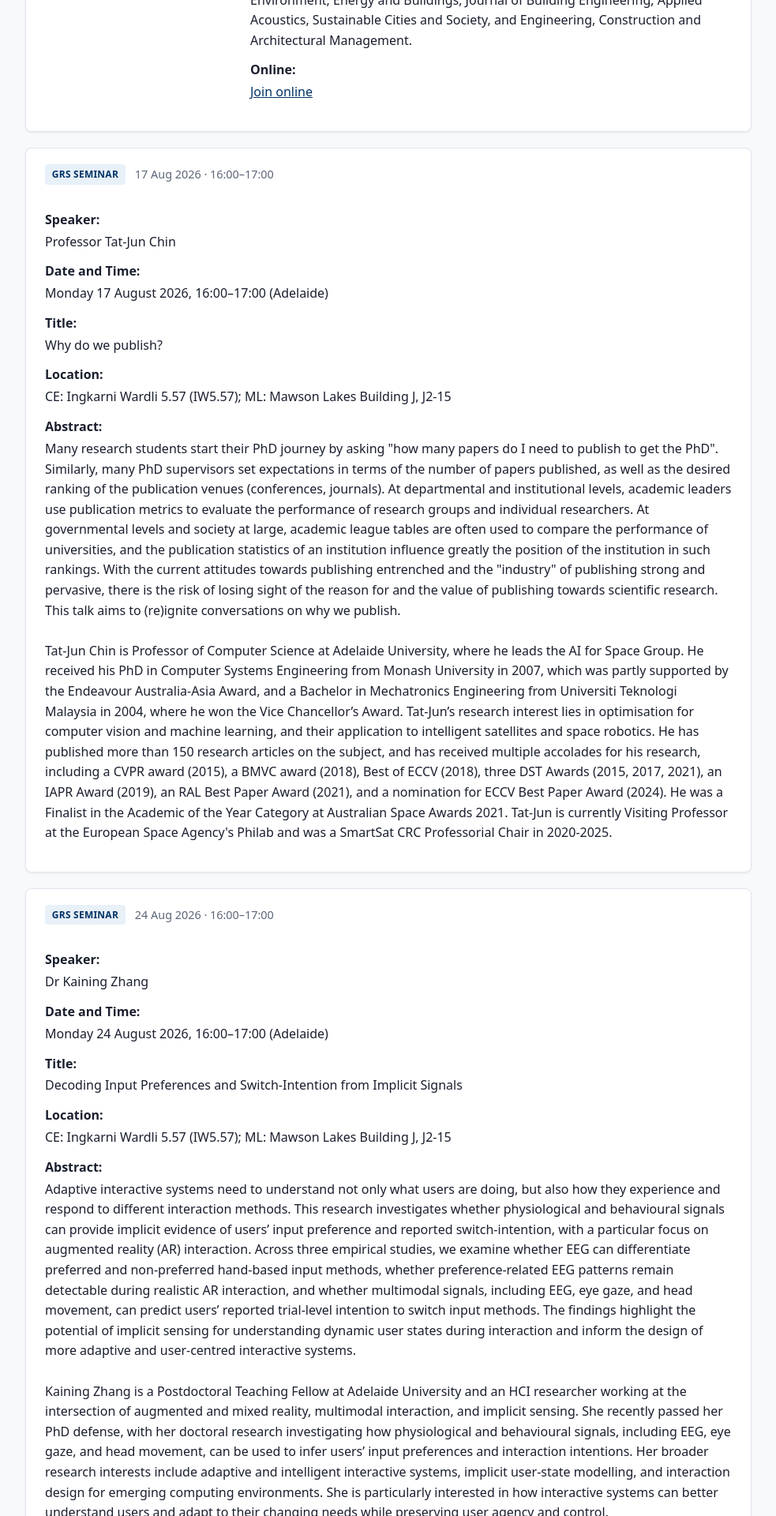
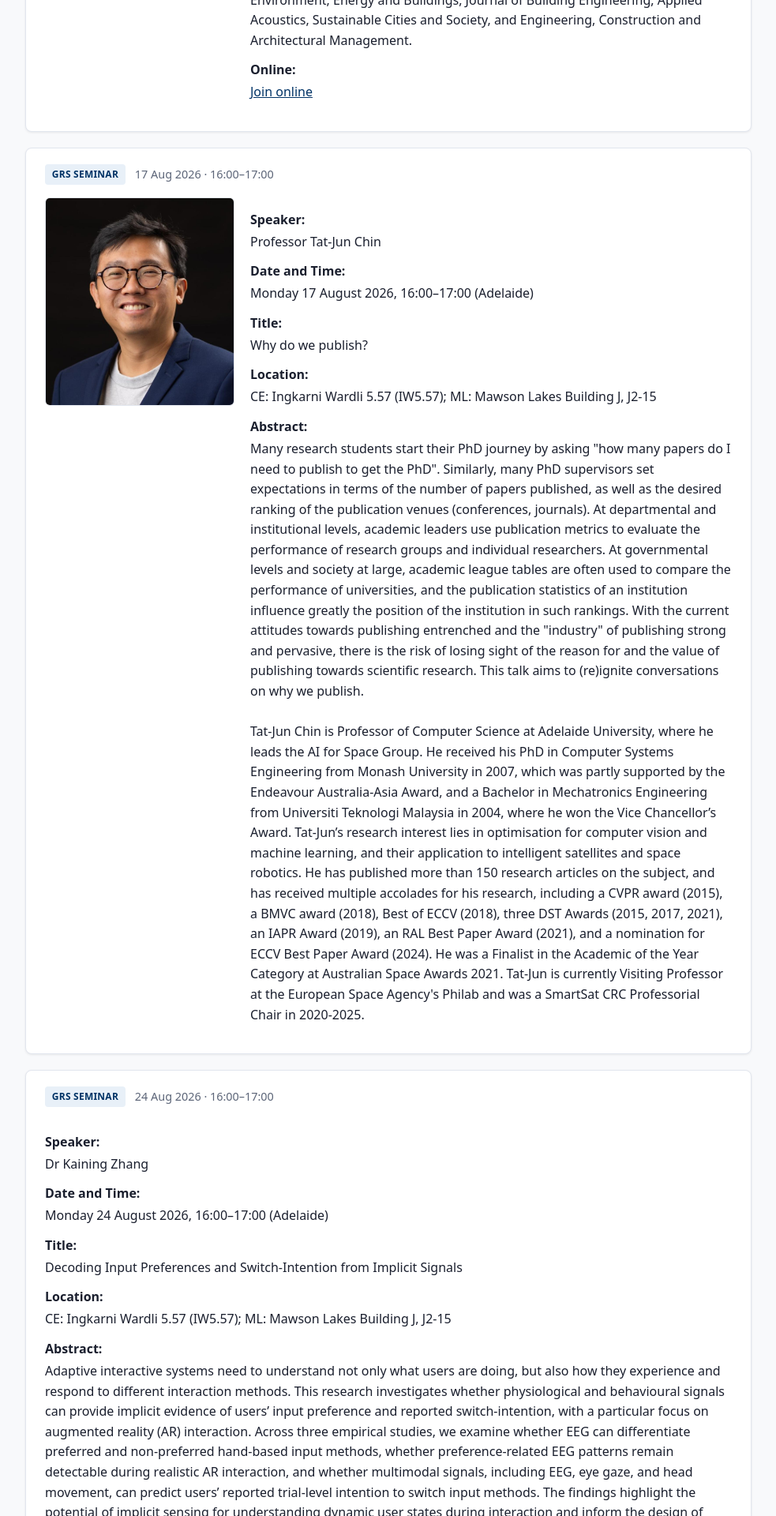
Before and after one commit to ht-timchen/Adelaide-CSIT-GRC, a Jekyll site: the page built from index.md, in a window 1280 px wide. Shown: the part 1067-2987 px from the top of the page at 79% size, without its empty margins (148-1131 px from the left). Built offline with Jekyll 4.4.1, drawn with Linux system fonts in a browser that asks for light colours.

Commit message:
Add headshot for Tat-Jun Chin GRS Series talk.
Co-authored-by: Cursor <cursoragent@cursor.com>

```diff
--- a/_data/seminars.yml
+++ b/_data/seminars.yml
@@ -368,6 +368,8 @@ seminars:
     date: 2026-08-17
     time: "16:00–17:00"
     location: "CE: Ingkarni Wardli 5.57 (IW5.57); ML: Mawson Lakes Building J, J2-15"
+    image: "/assets/seminars/hdr-2026-08-17-series-05.png"
+    image_alt: "Headshot of Professor Tat-Jun Chin."
     abstract: |
       Many research students start their PhD journey by asking "how many papers do I need to publish to get the PhD". Similarly, many PhD supervisors set expectations in terms of the number of papers published, as well as the desired ranking of the publication venues (conferences, journals). At departmental and institutional levels, academic leaders use publication metrics to evaluate the performance of research groups and individual researchers. At governmental levels and society at large, academic league tables are often used to compare the performance of universities, and the publication statistics of an institution influence greatly the position of the institution in such rankings. With the current attitudes towards publishing entrenched and the "industry" of publishing strong and pervasive, there is the risk of losing sight of the reason for and the value of publishing towards scientific research. This talk aims to (re)ignite conversations on why we publish.
 
```
Also changed, not shown: assets/seminars/hdr-2026-08-17-series-05.png (added).
